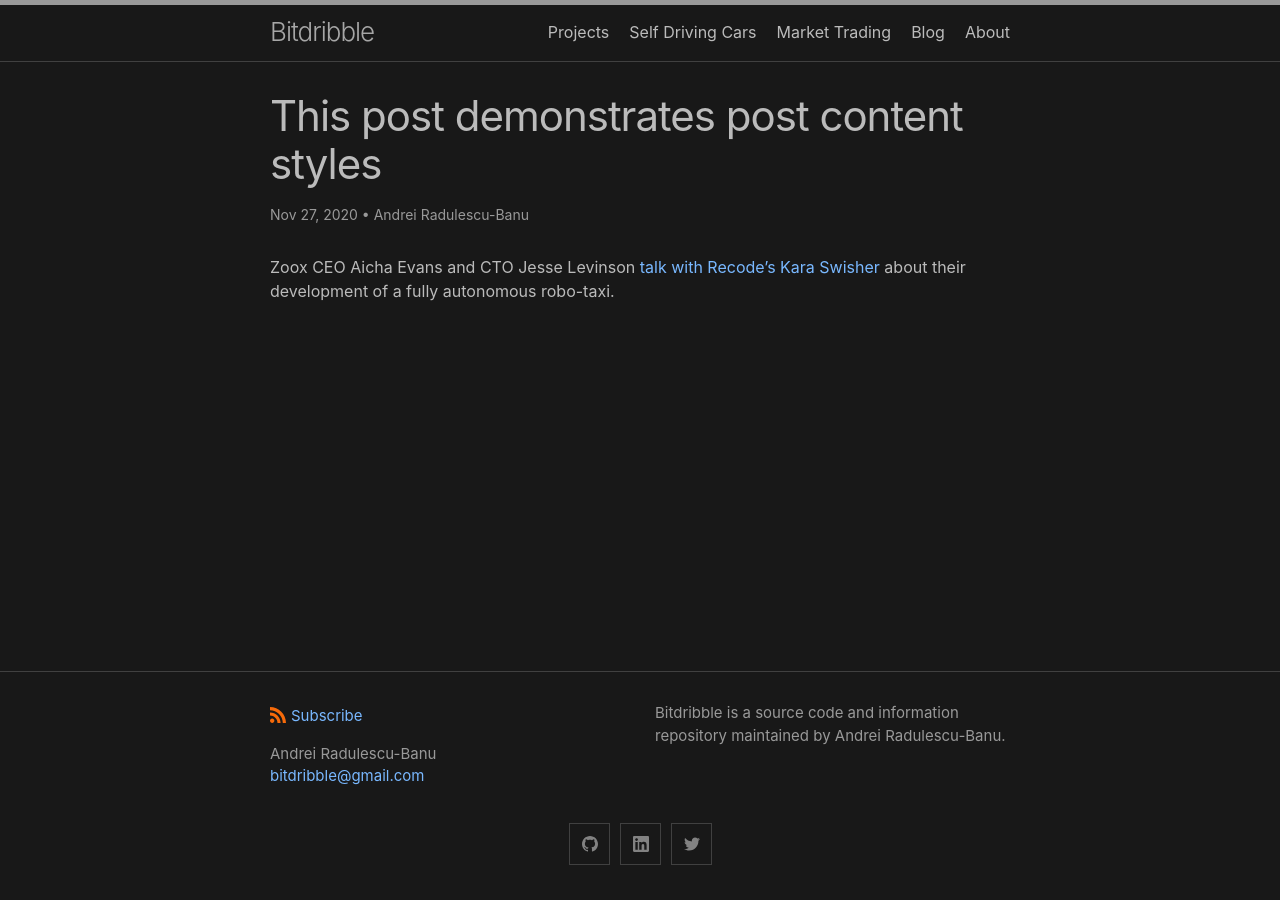
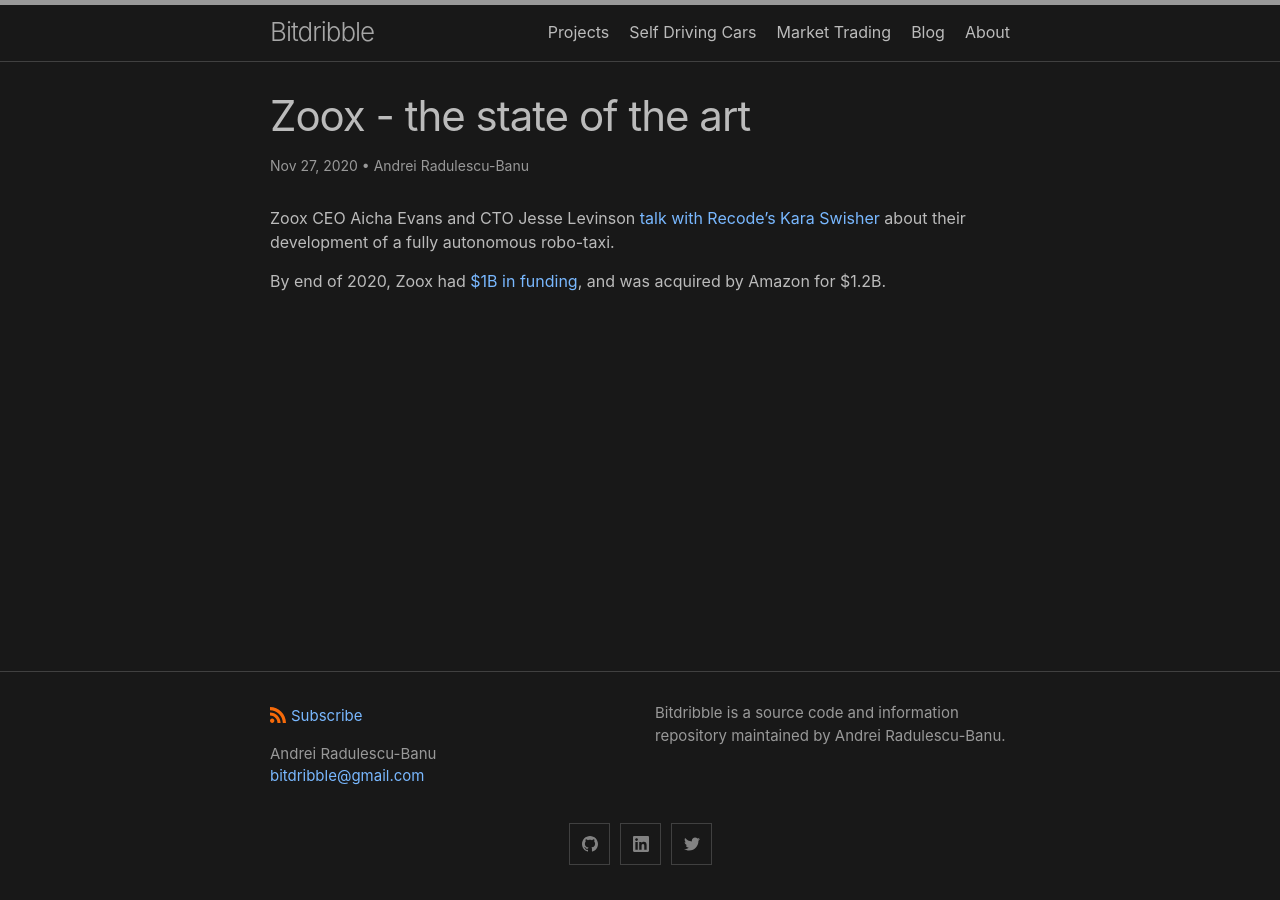
Before and after one commit to analytiq-hub/sigagent.github.io, a Jekyll site: the page built from _posts/2020-11-27-zoox.md, in a window 1280 px wide. Built offline with Jekyll 4.4.1, drawn with Linux system fonts in a browser that asks for light colours.

Commit message:
*** empty log message ***

```diff
--- a/_posts/2020-11-27-zoox.md
+++ b/_posts/2020-11-27-zoox.md
@@ -1,8 +1,10 @@
 ---
 layout: post
 categories: self-driving
-title: "This post demonstrates post content styles"
+title: "Zoox - the state of the art"
 author:
 - Andrei Radulescu-Banu
 ---
 Zoox CEO Aicha Evans and CTO Jesse Levinson [talk with Recode's Kara Swisher](https://podcasts.apple.com/us/podcast/aicha-evans-jesse-levinson-self-driving-taxis-will/id1011668648?i=1000467611902) about their development of a fully autonomous robo-taxi.
+
+By end of 2020, Zoox had [$1B in funding](https://www.crunchbase.com/organization/zoox), and was acquired by Amazon for $1.2B.
```
